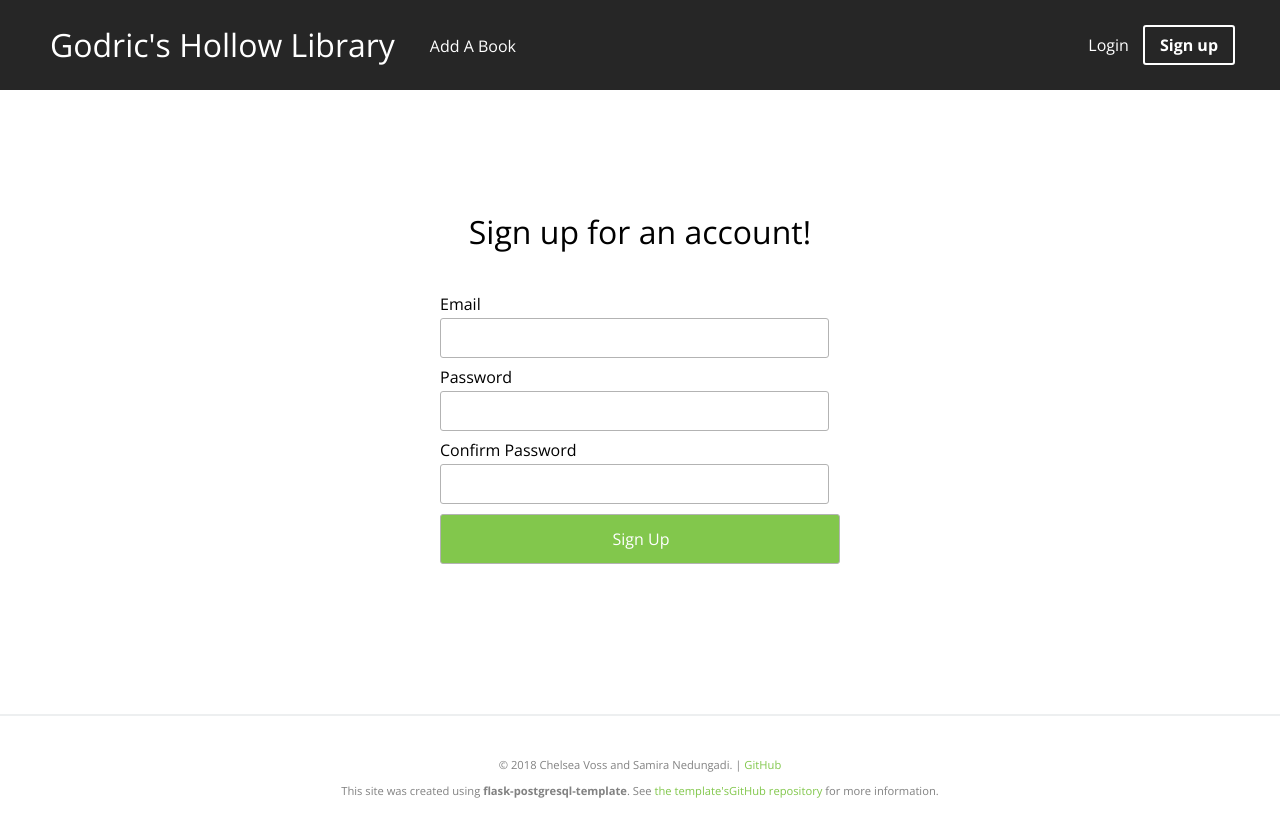
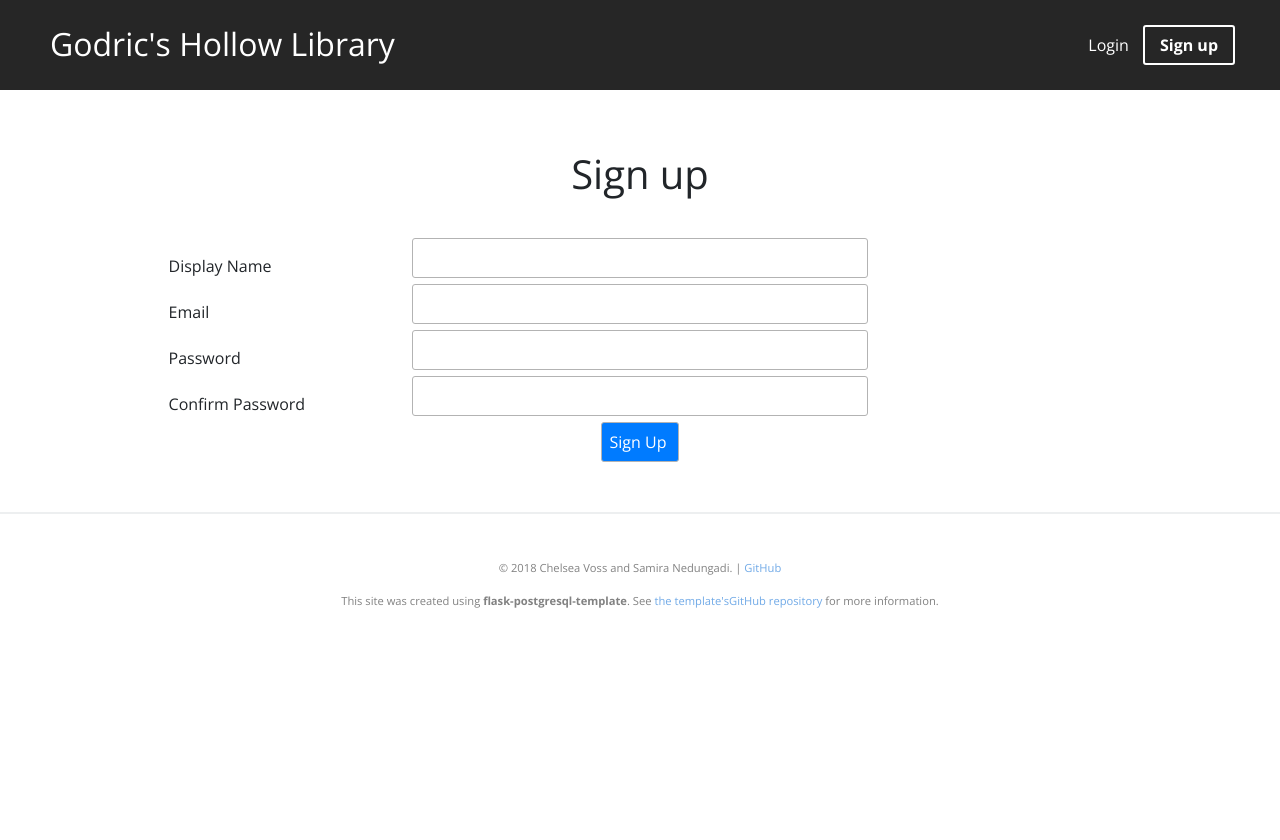
Before and after one commit to samiranne/l-space-flask, a Flask app: page /register in a window 1280 px wide. After the commit the page ends 608 px from the top, so only its background shows below. Run offline with Flask 2, Linux system fonts and the light colour scheme; some libraries are stand-ins or nearby versions.

Commit message:
Add display name to registration page; add page for user to view their books; edit styling

```diff
--- a/app.py
+++ b/app.py
@@ -4,7 +4,6 @@ from flask.ext.login import login_required, login_user, logout_user
 from app_factory import app, db, login_manager
 from models import *
 from forms import LoginForm, RegistrationForm
-from json import dumps, loads
 import google_books_service
 import logging
 
@@ -31,11 +30,13 @@ def home(name="default", test="default"):
 def register():
     form = RegistrationForm(request.form)
     if form.validate_on_submit():
-        user = User(email=form.email.data, password=form.password.data)
+        user = User(email=form.email.data, password=form.password.data,
+                    display_name=form.display_name.data)
         add_to_database(user)
         login_user(user, remember=True)
-        flash('Welcome!', category='success')
-        return redirect(url_for('app_default'))
+        flash('Welcome, {0}!'.format(form.display_name.data),
+              category='success')
+        return redirect(url_for('home'))
     return render_template('register.html', form=form)
 
 
@@ -50,7 +51,7 @@ def login():
         # WE ARE CURRRENTLY ASSUMING 'next' IS VALID. IF PERMISSIONS ARE ADDED
         # LATER, THEN WE SHOULD ADD ADDITIONAL VALIDATION
 
-        return redirect(next or url_for('app_default'))
+        return redirect(next or url_for('home'))
     return render_template('login.html', form=form)
 
 
@@ -58,7 +59,7 @@ def login():
 @login_required
 def logout():
     logout_user()
-    flash(message=u'You have logged out. Hope to see you soon!',
+    flash(message=u'You have logged out.',
           category='success')
     return render_template('index.html')
 
@@ -68,6 +69,7 @@ def logout():
 def app_default():
     return render_template('app.html')
 
+
 @app.route('/settings', methods=['GET', 'POST'])
 @login_required
 def settings():
@@ -75,6 +77,7 @@ def settings():
 
 
 ### BOOKS ###
+
 
 @app.route('/books/search', methods=['GET'])
 def search_books():
@@ -87,10 +90,8 @@ def search_books():
 
 @app.route('/books/add', methods=['POST'])
 def add_book():
-    # TODO accept a json body in the POST request, with all
-    # the data we need to create a new Book in our table.
-    pass
-
+    logger.debug(request.form)
+    return 'ok'
 ### HOUSES ###
 
 
@@ -156,7 +157,7 @@ def load_user(userid):
 
 @login_manager.unauthorized_handler
 def unauthorized():
-    flash(message='You must be logged in to do that!', category='error')
+    flash(message='You must be logged in to do that.', category='error')
     return 200
 
 
--- a/forms.py
+++ b/forms.py
@@ -8,7 +8,7 @@ class LoginForm(Form):
     email = StringField('Email',
                         validators=[DataRequired(), Email()])
     password = PasswordField('Password',
-                        validators=[DataRequired(), Length(min=8)])
+                             validators=[DataRequired(), Length(min=8)])
 
     def validate(self):
         form_is_valid = super(LoginForm, self).validate()
@@ -30,6 +30,8 @@ class LoginForm(Form):
 
 
 class RegistrationForm(Form):
+    display_name = StringField('Display Name', validators=[DataRequired()],
+                               description='You can change this at any time.')
     email = StringField('Email', validators=[DataRequired(), Email()])
     password = PasswordField('Password',
                              validators=[DataRequired(), Length(min=8)])
--- a/static/css/main.css
+++ b/static/css/main.css
@@ -19,10 +19,10 @@ body {
 }
 a {
 	text-decoration: none;
-	color: #82C74C;
+	color: #71aae7;
 }
 a:visited {
-	color: #82C74C;
+	color: #71aae7;
 }
 .clearfix::after {
     content: "";
@@ -78,27 +78,29 @@ a:visited {
 }
 .form input {
     display: block;
-    width: calc(100% - 11px);
     height: 40px;
     border-radius: 3px;
     border: 1px solid #B3B3B3;
     font-size: 1em;
     padding-left: 8px;
 }
+.form input[type="text"], .form input[type="password"] {
+    width: 100%;
+}
 
-.form input[type="submit"] {
+/*.form input[type="submit"] {
     margin-top: 10px;
     height: 50px;
     width: 100%;
     font-weight: 400;
-    background-color: #82C74C;
+    background-color: #71aae7;
     color: white;
     cursor: pointer;
 }
 .form input[type="submit"]:hover {
     transition: background-color 0.5s ease;
     background-color: #00A400;
-}
+}*/
 .form .form_field_errors{
     margin: 0px;
 }
@@ -117,6 +119,19 @@ a:visited {
 .book-table th {
     font-weight: bold;
     background: #F0F0F0;
+}
+
+.table {
+    table-layout: auto;
+    margin: 1em auto;
+    border-collapse: collapse;
+    width: 100%;
+}
+.table td, th {
+    text-align: left;
+}
+.table .absorbing-column {
+    width: 100%;
 }
 
 /*************
@@ -141,11 +156,13 @@ a:visited {
     /* background-image: radial-gradient(circle at center, #262626, #3A3A3A);*/
   	background-color: #262626; /*#5F5F5F*/
     padding: 10px 0px;
+    color: white;
 }
 #navbar h1{
 	margin: 0;
 	font-weight: 500;
     text-align: center;
+    font-size: 32px;
 }
 #navbar a {
     margin: 5px auto;
@@ -162,7 +179,8 @@ a:visited {
     padding: 10px 0px;
 }
 #navbar a:hover {
-    color: #82C74C;
+    color: #71aae7;
+    text-decoration: none;
 }
 #navbar .main_link {
 	font-weight: bold;
@@ -171,7 +189,7 @@ a:visited {
 	border: 2px solid white;
 }
 #navbar .main_link:hover {
-    border-color: #82C74C;
+    border-color: #71aae7;
 }
 /*************
 ** column
@@ -243,11 +261,11 @@ a:visited {
     }
     #navbar #navigation_auth{
         float: right;
-    }
+    }/*
     .form {
         margin: 100px auto;
         width: 400px;
-    }
+    }*/
     #page-content {
         max-width: 80%;
     }
--- a/templates/default.html
+++ b/templates/default.html
@@ -13,7 +13,6 @@
         </div>
 
         {% include "footer.html" %}
-        {% include "scripts.html" %}
     </body>
 </html>
 
--- a/templates/form.html
+++ b/templates/form.html
@@ -1,11 +1,23 @@
 {% macro render(form) %}
+    <div class="container">
     {{ form.csrf_token }}
     {{ form.hidden_tag() }}
-    {% for field in form if field.widget.input_type != 'hidden' %}
-        {{ field.label }}
-        {{ field(**kwargs)|safe }}
-        {% for error in field.errors %}
-            <div class="form_field_errors flash">{{ error }}</div>
+
+        {% for field in form if field.widget.input_type != 'hidden' %}
+            <div class="row">
+                <div class="col-sm-3">
+            <label>{{ field.label }}</label>
+                </div>
+                <div class="col-sm-6">
+            <span>{{ field(**kwargs)|safe }}</span>
+            {% for error in field.errors %}
+                <div class="alert alert-danger">{{ error }}</div>
+            {% endfor %}
+            </div>
+            <div class="col-sm-3 collapse" id="{{field.id}}_description">
+            {{ field.description }}
+            </div>
+        </div>
         {% endfor %}
-{% endfor %}
+    </div>
 {% endmacro %}
--- a/templates/head.html
+++ b/templates/head.html
@@ -14,6 +14,7 @@
     <link rel="icon" type="image/png" href="/static/img/favicon.png">
     <link href='https://fonts.googleapis.com/css?family=Open+Sans:400,300,800,700,600|Homemade+Apple' rel='stylesheet' type='text/css'>
     <link rel="stylesheet" href="/static/css/normalize.css">
+    <link rel="stylesheet" href="https://maxcdn.bootstrapcdn.com/bootstrap/4.0.0/css/bootstrap.min.css" integrity="sha384-Gn5384xqQ1aoWXA+058RXPxPg6fy4IWvTNh0E263XmFcJlSAwiGgFAW/dAiS6JXm" crossorigin="anonymous">
     <link rel="stylesheet" href="/static/css/main.css">
 
     <title>{{ title | default(config.SITE_NAME) }}</title>
@@ -39,7 +40,7 @@
     <meta name="twitter:url" content="{{ request.url }}">
     <meta name="twitter:description" content="{{ description | default(config.SITE_DESCRIPTION) }}">
     <meta name="twitter:image:src" content="{{ request.url_root }}{{ image_url }}">
-
+    {% include "scripts.html" %}
 </head>
 
 {% endmacro %}
--- a/templates/login.html
+++ b/templates/login.html
@@ -4,10 +4,10 @@
 
 {% block body %}
 <div class="form">
-    <h1>Log into your account!</h1>
+    <h1>Log In</h1>
     <form method="POST" action="{{ url_for('login') }}">
         {{ form_macro.render(form) }}
-        <input type="submit" value="Log in">
+        <input class="btn btn-primary mx-auto" type="submit" value="Log in">
     </form>
 </div>
 {% endblock %}
--- a/templates/navbar.html
+++ b/templates/navbar.html
@@ -1,13 +1,16 @@
 <div id="navbar">
-    <h1><a href="{{ url_for('houses') }}">{{ config.SITE_NAME }}</a></h1>
+    <h1><a href="{{ url_for('home') }}">{{ config.SITE_NAME }}</a></h1>
 
     <div id="navigation_links">
-        <a href="{{ url_for('search_books') }}">Add A Book</a>
+        {% if current_user.is_authenticated %}
+            <a href="{{ url_for('user', user_id=current_user.id) }}">My Books</a>
+            <a href="{{ url_for('search_books') }}">Add A Book</a>
+        {% endif %}
     </div>
 
     <div id="navigation_auth">
         {% if current_user.is_authenticated %}
-            <a href="{{ url_for('logout') }}">Logout</a>
+            Logged in as {{current_user.display_name}}. <a href="{{ url_for('logout') }}">Logout</a>
         {% else %}
             <a href="{{ url_for('login') }}">Login</a>
             <a class="main_link" href="{{ url_for('register') }}">Sign up</a>
--- a/templates/register.html
+++ b/templates/register.html
@@ -4,10 +4,20 @@
 
 {% block body %}
 <div class="form">
-    <h1>Sign up for an account!</h1>
+    <h1>Sign up</h1>
     <form method="POST" action="{{ url_for('register') }}">
         {{ form_macro.render(form) }}
-        <input type="submit" value="Sign Up">
+	    <input class="btn btn-primary mx-auto" type="submit" value="Sign Up" />
     </form>
 </div>
+
+<script>
+	$('#display_name').focus(function() {
+		$('#display_name_description').fadeIn();
+	})
+	$('#display_name').blur(function() {
+		$('#display_name_description').fadeOut();
+	})
+</script>
+
 {% endblock %}
--- a/templates/scripts.html
+++ b/templates/scripts.html
@@ -1,3 +1,4 @@
+<script src="http://code.jquery.com/jquery-3.2.1.min.js" type="text/javascript" charset="utf-8"></script>
 <script src="https://cdnjs.cloudflare.com/ajax/libs/jquery.form/4.2.2/jquery.form.min.js" integrity="sha384-FzT3vTVGXqf7wRfy8k4BiyzvbNfeYjK+frTVqZeNDFl8woCbF0CYG6g2fMEFFo/i" crossorigin="anonymous"></script>
-<script src="http://code.jquery.com/jquery-3.2.1.min.js" type="text/javascript" charset="utf-8"></script>
 <script src="/static/javascript/app.js" type="text/javascript" charset="utf-8"></script>
+<script src="https://maxcdn.bootstrapcdn.com/bootstrap/4.0.0/js/bootstrap.min.js" integrity="sha384-JZR6Spejh4U02d8jOt6vLEHfe/JQGiRRSQQxSfFWpi1MquVdAyjUar5+76PVCmYl" crossorigin="anonymous"></script>
```
Also changed, not shown: models.py (+25 -19 lines), templates/users/id.html (+11 -0 lines).
